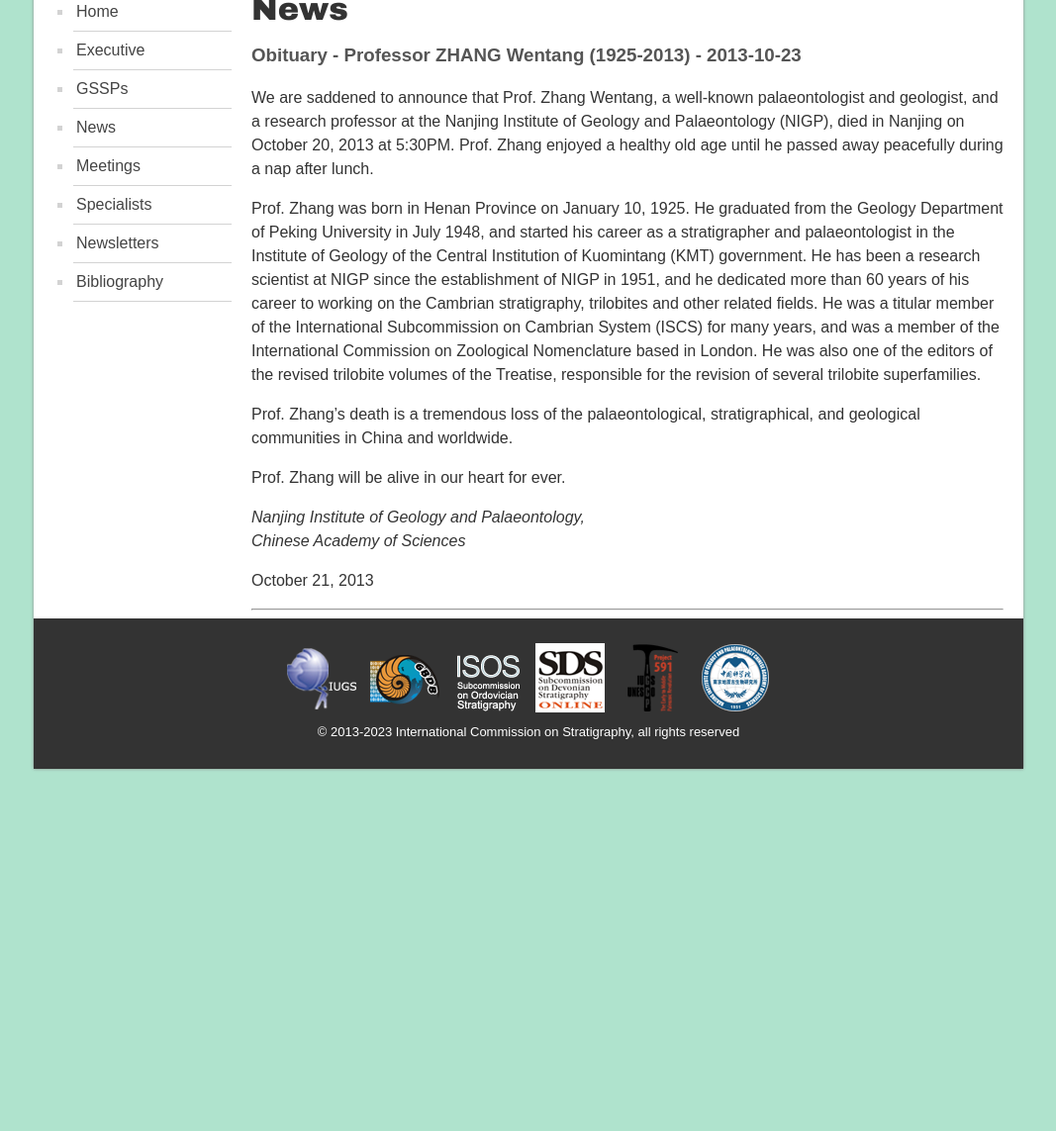
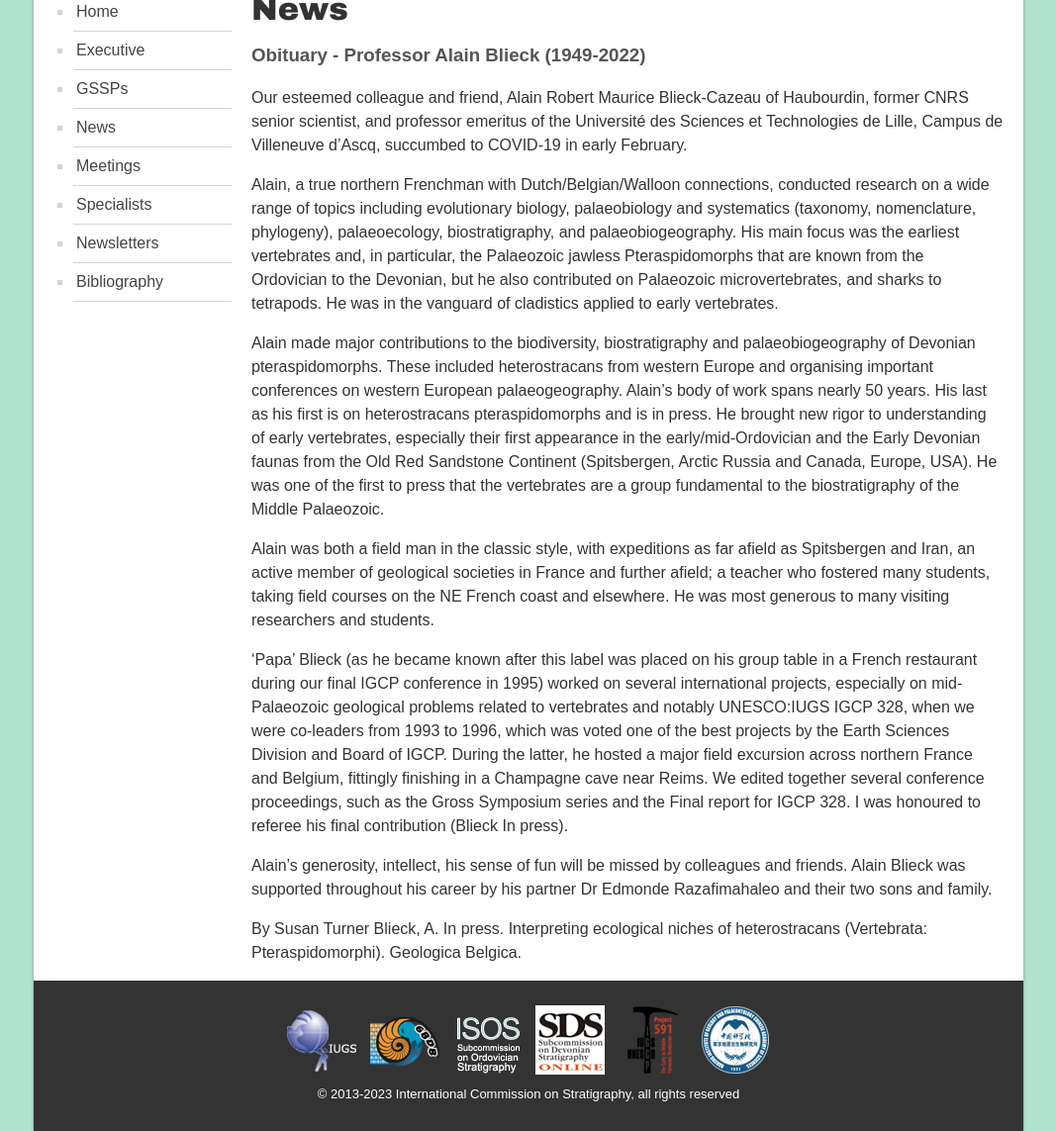
Before and after one commit to i-c-stratigraphy/subcommission-silurian, a Jekyll site: the page built from pages/news.md, in a window 1280 px wide. Shown: the part 427-1570 px from the top of the page at 99% size, without its empty margins (106-1173 px from the left). Built offline with Jekyll 4.4.1, drawn with Linux system fonts in a browser that asks for light colours; before the commit the page ends 1204 px from its top, so only the background shows below that.

Commit message:
Update news.md

```diff
--- a/pages/news.md
+++ b/pages/news.md
@@ -5,20 +5,20 @@ permalink: /news
 ---
 # News
 
-### Obituary - Professor ZHANG Wentang (1925-2013) - 2013-10-23
+### Obituary - Professor Alain Blieck (1949-2022)
 
-We are saddened to announce that Prof. Zhang Wentang, a well-known palaeontologist and geologist, and a research professor at the Nanjing Institute of Geology and Palaeontology (NIGP), died in Nanjing on October 20, 2013 at 5:30PM. Prof. Zhang enjoyed a healthy old age until he passed away peacefully during a nap after lunch.
+Our esteemed colleague and friend, Alain Robert Maurice Blieck-Cazeau of Haubourdin, former CNRS senior scientist, and professor emeritus of the Université des Sciences et Technologies de Lille, Campus de Villeneuve d’Ascq, succumbed to COVID-19 in early February.
 
-Prof. Zhang was born in Henan Province on January 10, 1925. He graduated from the Geology Department of Peking University in July 1948, and started his career as a stratigrapher and palaeontologist in the Institute of Geology of the Central Institution of Kuomintang (KMT) government. He has been a research scientist at NIGP since the establishment of NIGP in 1951, and he dedicated more than 60 years of his career to working on the Cambrian stratigraphy, trilobites and other related fields. He was a titular member of the International Subcommission on Cambrian System (ISCS) for many years, and was a member of the International Commission on Zoological Nomenclature based in London. He was also one of the editors of the revised trilobite volumes of the Treatise, responsible for the revision of several trilobite superfamilies.
+Alain, a true northern Frenchman with Dutch/Belgian/Walloon connections, conducted research on a wide range of topics including evolutionary biology, palaeobiology and systematics (taxonomy, nomenclature, phylogeny), palaeoecology, biostratigraphy, and palaeobiogeography. His main focus was the earliest vertebrates and, in particular, the Palaeozoic jawless Pteraspidomorphs that are known from the Ordovician to the Devonian, but he also contributed on Palaeozoic microvertebrates, and sharks to tetrapods. He was in the vanguard of cladistics applied to early vertebrates.
 
-Prof. Zhang’s death is a tremendous loss of the palaeontological, stratigraphical, and geological communities in China and worldwide.
+Alain made major contributions to the biodiversity, biostratigraphy and palaeobiogeography of Devonian pteraspidomorphs. These included heterostracans from western Europe and organising important conferences on western European palaeogeography. Alain’s body of work spans nearly 50 years. His last as his first is on heterostracans pteraspidomorphs and is in press. He brought new rigor to understanding of early vertebrates, especially their first appearance in the early/mid-Ordovician and the Early Devonian faunas from the Old Red Sandstone Continent (Spitsbergen, Arctic Russia and Canada, Europe, USA). He was one of the first to press that the vertebrates are a group fundamental to the biostratigraphy of the Middle Palaeozoic.
 
-Prof. Zhang will be alive in our heart for ever.
+Alain was both a field man in the classic style, with expeditions as far afield as Spitsbergen and Iran, an active member of geological societies in France and further afield; a teacher who fostered many students, taking field courses on the NE French coast and elsewhere. He was most generous to many visiting researchers and students.
+
+‘Papa’ Blieck (as he became known after this label was placed on his group table in a French restaurant during our final IGCP conference in 1995) worked on several international projects, especially on mid-Palaeozoic geological problems related to vertebrates and notably UNESCO:IUGS IGCP 328, when we were co-leaders from 1993 to 1996, which was voted one of the best projects by the Earth Sciences Division and Board of IGCP. During the latter, he hosted a major field excursion across northern France and Belgium, fittingly finishing in a Champagne cave near Reims. We edited together several conference proceedings, such as the Gross Symposium series and the Final report for IGCP 328. I was honoured to referee his final contribution (Blieck In press).
+
+Alain’s generosity, intellect, his sense of fun will be missed by colleagues and friends. Alain Blieck was supported throughout his career by his partner Dr Edmonde Razafimahaleo and their two sons and family.
 
 
-_Nanjing Institute of Geology and Palaeontology,_
-_Chinese Academy of Sciences_
-
-October 21, 2013
-
----
+By Susan Turner
+Blieck, A. In press. Interpreting ecological niches of heterostracans (Vertebrata: Pteraspidomorphi). Geologica Belgica.
```
